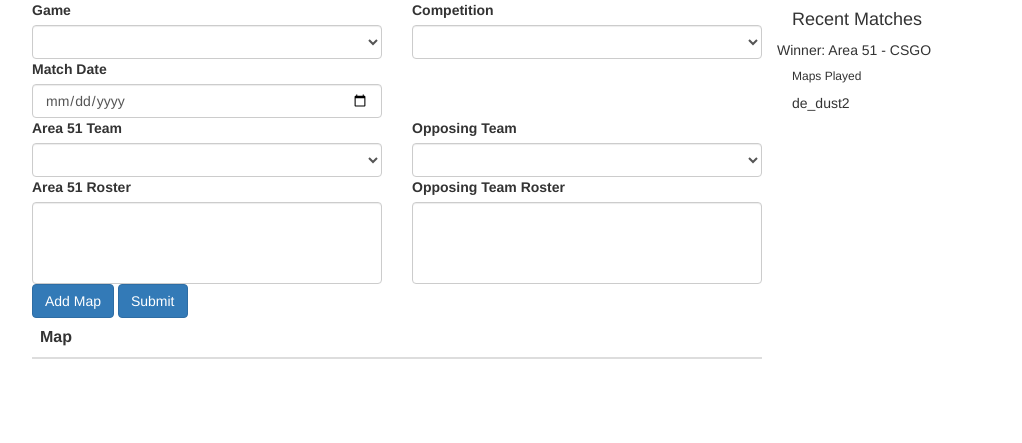
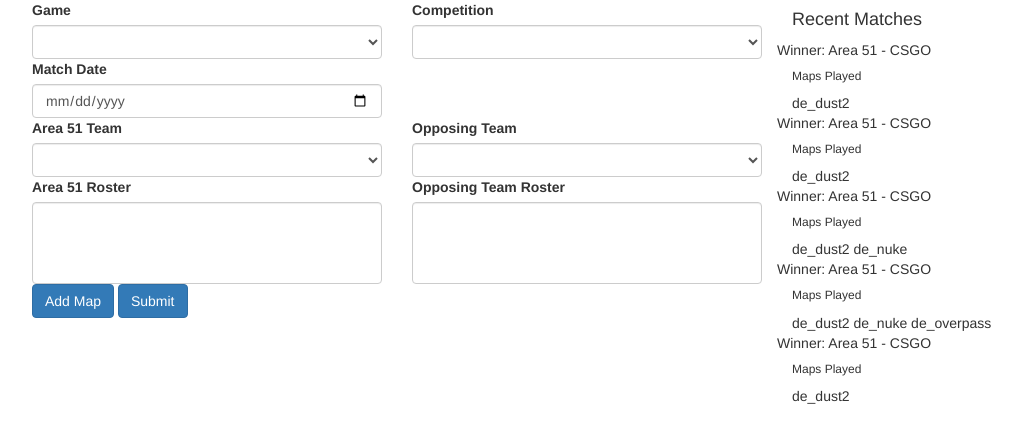
Before and after one commit to justinrsmith/test51, a Django app: page /add_match/ in a window 1280 px wide. Shown: the top 443 px of the page, without its empty margins (53-1075 px from the left). Run offline with Django 3.2, Linux system fonts and the light colour scheme; a user stored in the database is signed in; data comes from the database, SQL or seed files in the repository; lists and menus that the app fills with data are empty; some libraries are stand-ins or nearby versions.

Commit message:
misc cleanup

```diff
--- a/cms/models.py
+++ b/cms/models.py
@@ -78,7 +78,7 @@
     name = models.CharField(default='Area 51', max_length=20)
     game = models.ForeignKey(Game)
     # TODO show only active players
-    active = models.BooleanField(default=True)
+    is_area_51 = models.BooleanField(default=False)
 
     def __str__(self):
         return u'%s - %s' % (self.name, self.game.abbreviation)
--- a/cms/templates/add_matchjq.html
+++ b/cms/templates/add_matchjq.html
@@ -65,7 +65,7 @@
 
             <a class="btn btn-primary" id="add_map">Add Map</a>
             <a class="btn btn-primary" id="submit_match">Submit</a>
-            <table class="table" id="results_table">
+            <table class="table" id="results_table" style="display:none">
                 <thead>
                     <tr>
                         <th>Map</th>
@@ -132,14 +132,18 @@
         })
             .success(function(d){
                 d.forEach(function(obj){
+                    if(obj.is_area_51)
                         $('#team').append(
                             '<option value="'+obj.id+'">'+obj.name+'</option>'
                         )
+                    else{
                         $('#opponent').append(
                             '<option value="'+obj.id+'">'+obj.name+'</option>'
                         )
+                    }
                 })
             })
+        console.log($('#team').children('option').length)
     })
     $(document).on('change', '#select_comp', function(){
         console.log($(this).val())
@@ -175,27 +179,29 @@
     })
     $(document).on('click', '#add_map', function(){
         map_counter += 1
+        if(map_counter<=1)
+            $('#results_table').toggle()
         $.getJSON('/api/maps/', function(){
         })
             .success(function(d){
                 $('#map_body').append(
                     '<tr id=map-'+map_counter+'>'+
                         '<td>'+
-                            '<select id="match_map">'+
+                            '<select class="form-control" id="match_map">'+
                                 d.map(function(obj){
                                     return '<option value='+obj.id+'>'+obj.name+'</option>'
                                 })+
                             '</select>'+
                         '</td>'+
                         '<td>'+
-                            '<input class="team_one" id="first_half_score" placeholder="First Half Score" value="0">'+
-                            '<input class="team_one" id="second_half_score" placeholder="Second Half Score" value="0">'+
-                            '<input class="team_one" id="overtime_score" placeholder="Overtime Score" value="0">'+
+                            '<input class="form-control team_one" id="first_half_score" placeholder="First Half Score">'+
+                            '<input class="form-control team_one" id="second_half_score" placeholder="Second Half Score">'+
+                            '<input class="form-control team_one" id="overtime_score" placeholder="Overtime Score">'+
                         '</td>'+
                         '<td>'+
-                            '<input class="team_two" id="first_half_score" placeholder="First Half Score" value="0">'+
-                            '<input class="team_two" id="second_half_score" placeholder="Second Half Score" value="0">'+
-                            '<input class="team_two" id="overtime_score" placeholder="Overtime Score" value="0">'+
+                            '<input class="form-control team_two" id="first_half_score" placeholder="First Half Score">'+
+                            '<input class="form-control team_two" id="second_half_score" placeholder="Second Half Score">'+
+                            '<input class="form-control team_two" id="overtime_score" placeholder="Overtime Score">'+
                         '</td>'+
                     '</tr>'
                 )
@@ -207,10 +213,8 @@
         final_data['competition'] = $('#select_comp').val()
         final_data['date'] = $('#match_date').val()
         final_data['matchmap_set'] = []
-        console.log(map_counter)
         // loop through each map added
         for (var i = 1; i <= map_counter; i++) {
-            console.log('hi')
             var map_id = $('#map-'+i).find('select#match_map').val()
             final_data['matchmap_set'].push({
                 'map': map_id,
@@ -218,20 +222,19 @@
             })
             var team_data = {}
             $('#map-'+i).find('input.team_one').each(function(){
-                team_data[$(this).attr('id')] = $(this).val()
+                team_data[$(this).attr('id')] = !$(this).val()?0:$(this).val()
                 team_data['fielded_roster'] = $('#team_roster').val()
                 team_data['team'] = $('#team').val()
             })
             var opponent_data = {}
             $('#map-'+i).find('input.team_two').each(function(){
-                opponent_data[$(this).attr('id')] = $(this).val()
+                opponent_data[$(this).attr('id')] = !$(this).val()?0:$(this).val()
                 opponent_data['fielded_roster'] = $('#opponent_roster').val()
                 opponent_data['team'] = $('#opponent').val()
             })
             final_data['matchmap_set'][i-1]['matchmapteamresult_set'].push(team_data)
             final_data['matchmap_set'][i-1]['matchmapteamresult_set'].push(opponent_data)
         }
-        console.log(final_data)
         var csrftoken = getCookie('csrftoken');
         $.ajax({
             type: "POST",
```
Also changed, not shown: cms/migrations/0048_auto_20170210_1147.py (added), db.sqlite3. Lines whose indentation alone changed are shown as unchanged.
